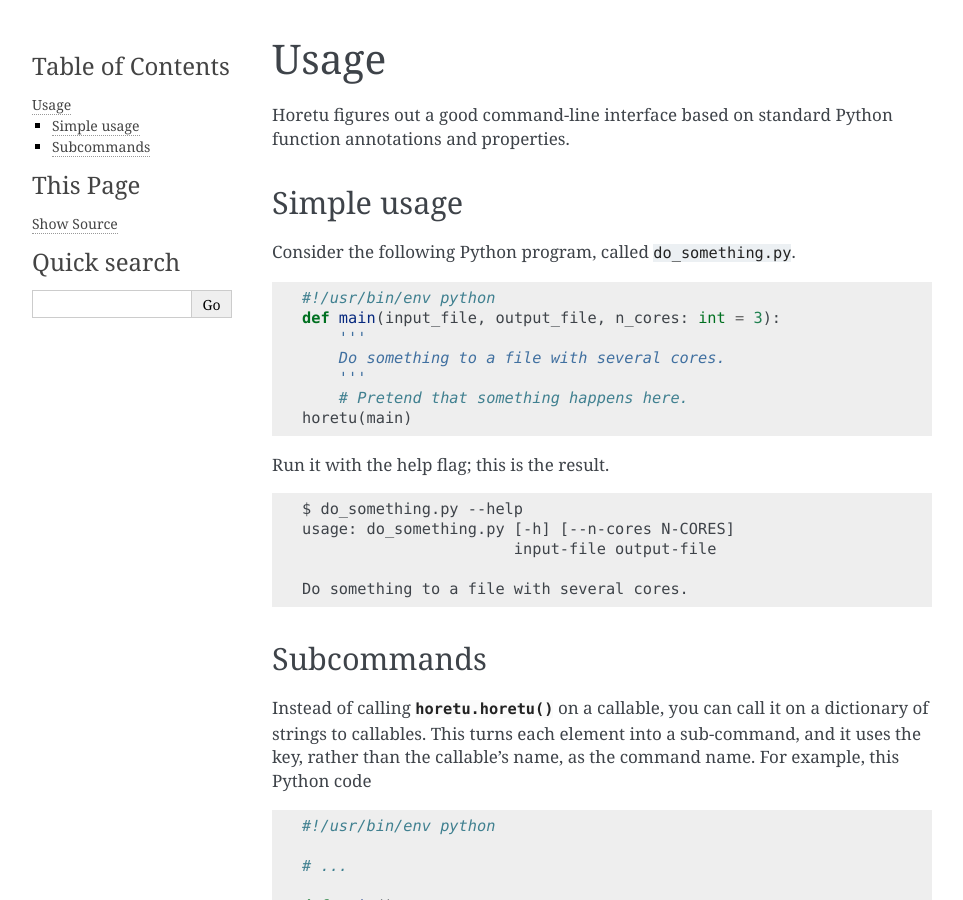
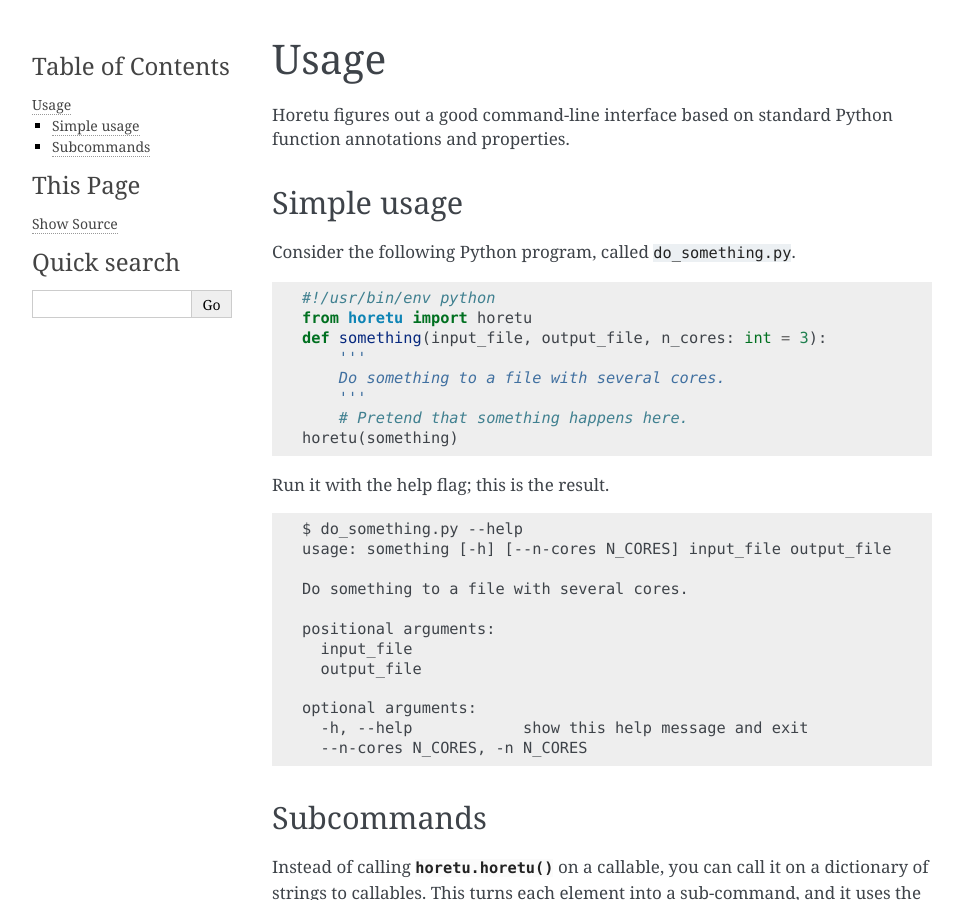
Before and after one commit to tlevine/horetu, a Sphinx documentation site: the page built from docs/usage.rst, in a window 1280 px wide and 900 px high. Shown: the whole window, without its empty margins (148-1111 px from the left). Built offline with Sphinx 7.4.7, drawn with Linux system fonts in a browser that asks for light colours.

Commit message:
do_something.py example

```diff
--- a/docs/usage.rst
+++ b/docs/usage.rst
@@ -7,25 +7,33 @@ Simple usage
 ^^^^^^^^^^^^^^
 Consider the following Python program, called ``do_something.py``.
 
-::
+.. testcode::
 
     #!/usr/bin/env python
-    def main(input_file, output_file, n_cores: int = 3):
+    from horetu import horetu
+    def something(input_file, output_file, n_cores: int = 3):
         '''
         Do something to a file with several cores.
         '''
         # Pretend that something happens here.
-    horetu(main)
+    horetu(something)
 
 Run it with the help flag; this is the result.
 
 ::
 
     $ do_something.py --help
-    usage: do_something.py [-h] [--n-cores N-CORES]
-                           input-file output-file
+    usage: something [-h] [--n-cores N_CORES] input_file output_file
 
     Do something to a file with several cores.
+
+    positional arguments:
+      input_file
+      output_file
+
+    optional arguments:
+      -h, --help            show this help message and exit
+      --n-cores N_CORES, -n N_CORES
 
 Subcommands
 ^^^^^^^^^^^^^^^
```
Also changed, not shown: 2 other files.
